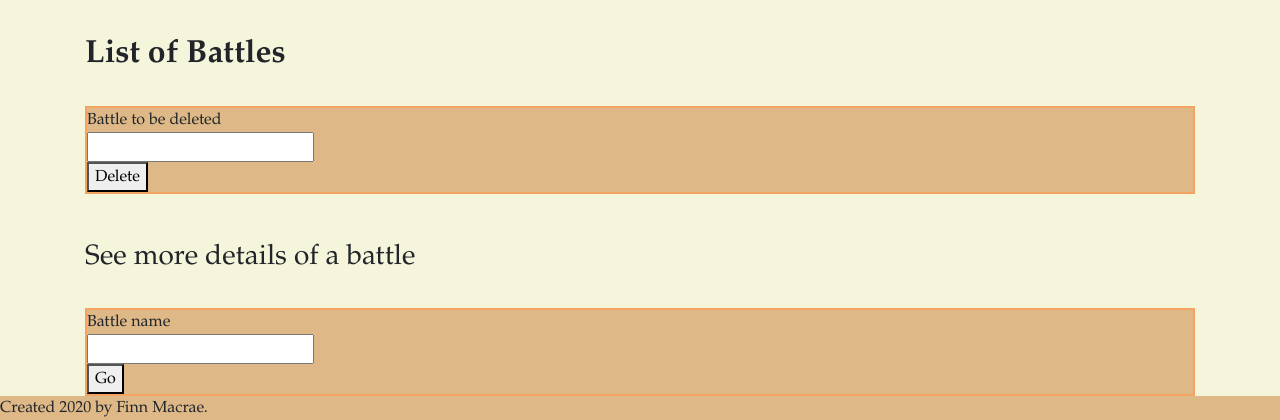
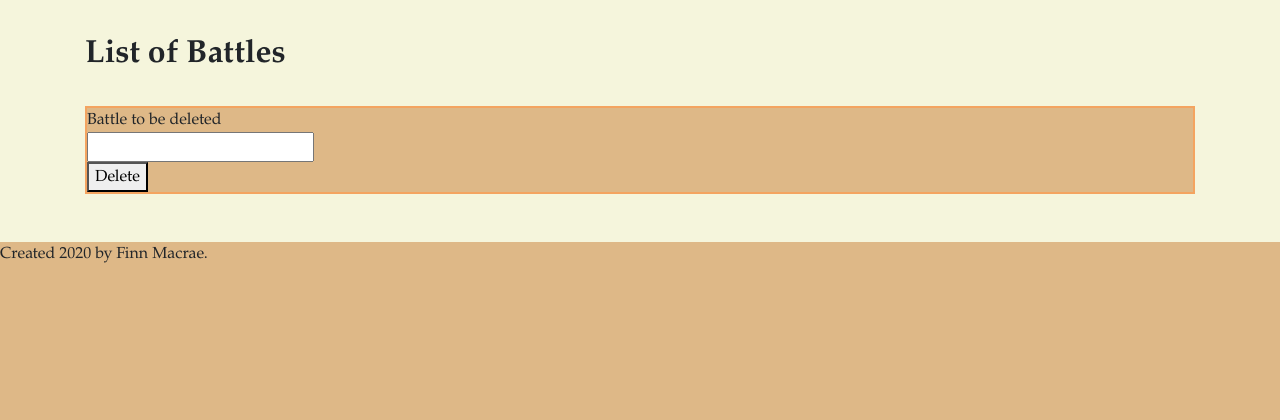
Before and after one commit to Finn969/Project-SFIA-1, a Python web app: template templates/battlespage.html in a window 1280 px wide. Shown: the part 926-1346 px from the top of the page. After the commit the page ends 1189 px from the top, so only its background shows below. Run offline with Jinja, Linux system fonts and the light colour scheme; the template is opened without the code that fills it, so the values that code supplies are empty; some libraries are stand-ins or nearby versions.

Commit message:
removed link to battletable

```diff
--- a/templates/battlespage.html
+++ b/templates/battlespage.html
@@ -68,9 +68,4 @@ p {font-family: Garamond;}
         </form>
         <br>
         <br>
-        <h3>See more details of a battle</h3><br>
-        <form action = '/battlestable'>
-        Battle name<br><input type = "text" name = "Thisbattle" /> <br>
-        <button type = "submit" action = "{{ url_for('battlestable') }}"/>Go</button>
-       </form>
 {% endblock %}
```
